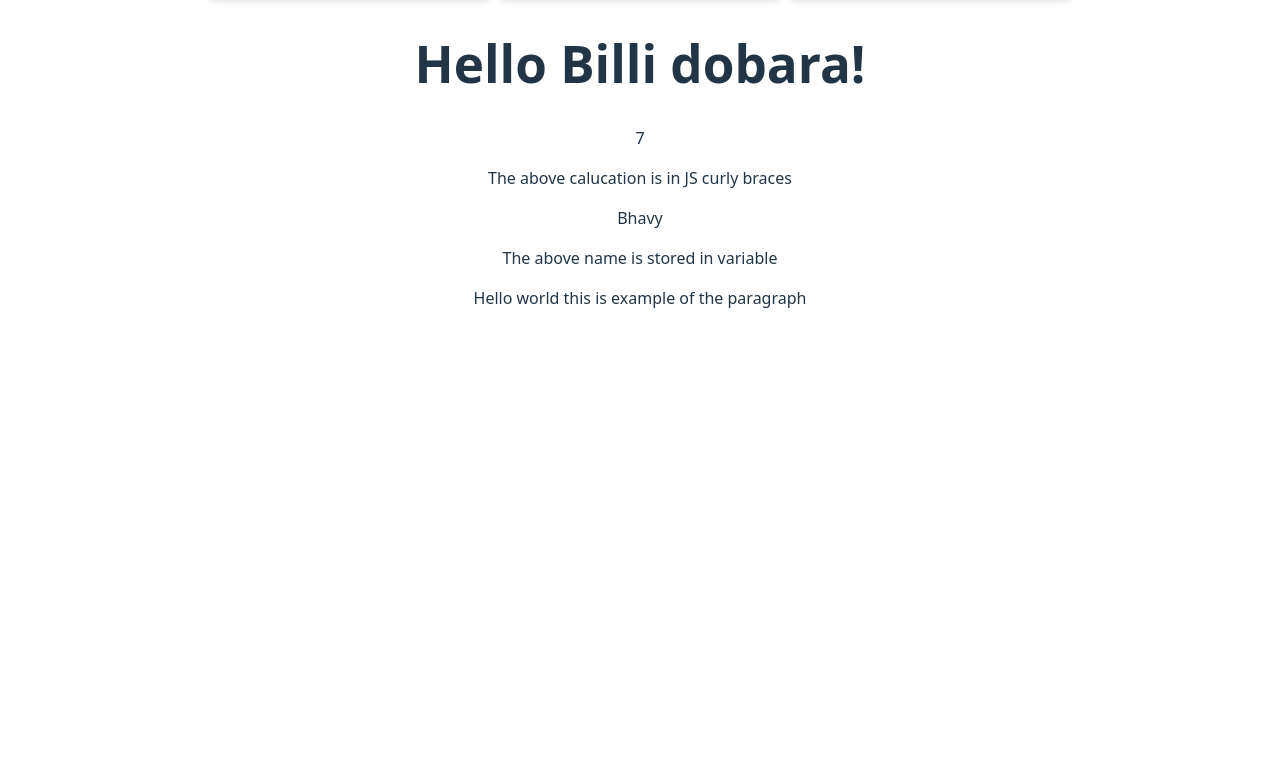
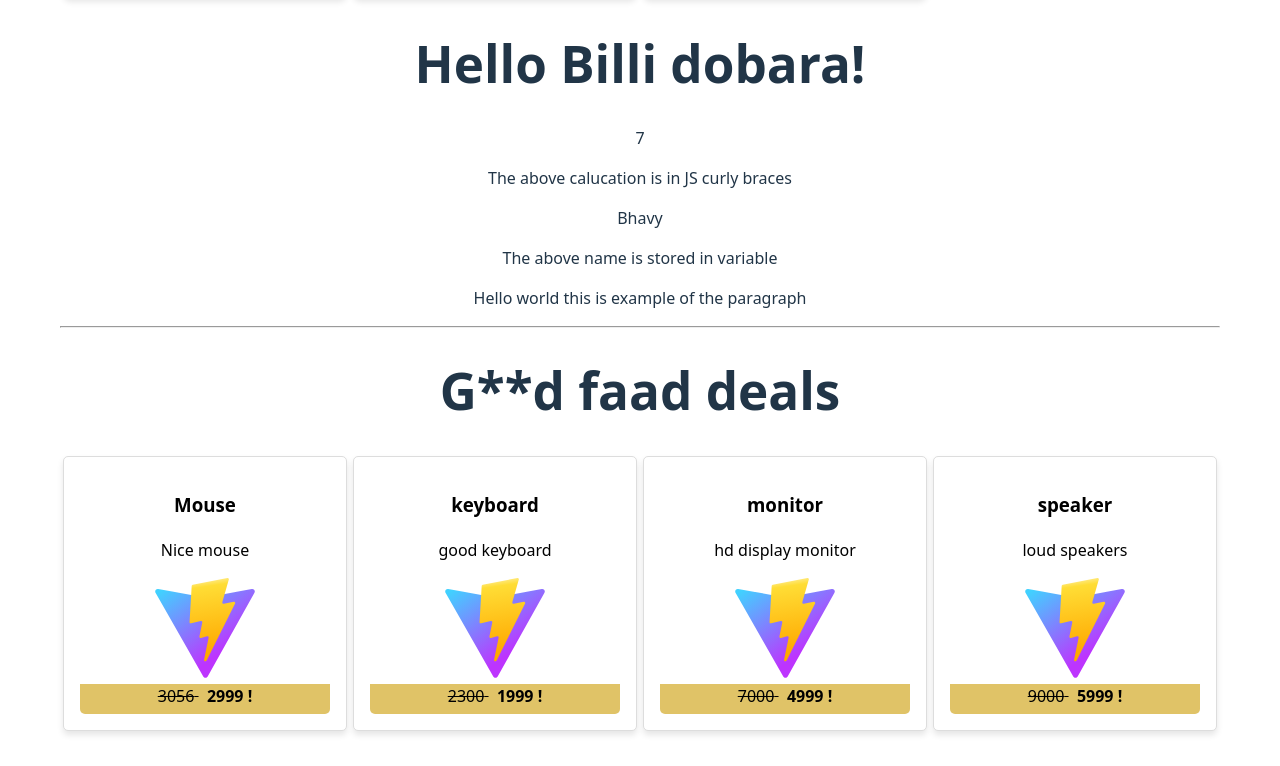
Before and after one commit to bhavy1204/MERN-stack-practice, a React (Vite) app in the folder React/react-practice/: page / in a window 1280 px wide. Shown: the part 679-1445 px from the top of the page. Before the commit the page ends 1037 px from the top, so only its background shows below. Built offline with nearby package versions, Linux system fonts and the light colour scheme.

Commit message:
made products and styling

```diff
--- a/React/react-practice/src/App.jsx
+++ b/React/react-practice/src/App.jsx
@@ -3,6 +3,8 @@ import Title from "./Title.jsx" // for deafult
 import Calc from "./Calculation.jsx"
 import CardList from "./CardList";
 import Greet from "./Greet.jsx";
+
+import ProductTab from "./Producttab.jsx";
 // import {Title} from "./Title.jsx" // for named export
 
 // // 2 componets ko apan vese hi function jese create karte ha
@@ -24,6 +26,7 @@ function App() {
       <Title/>
       <Calc/>
       <p>Hello world this is example of the paragraph</p>
+      <ProductTab/>
     </>
   )
 }
--- /dev/null
+++ b/React/react-practice/src/Product.css
@@ -0,0 +1,20 @@
+.product {
+    background-color: #fff;
+    color: black;
+    border-radius: 5px;
+    text-align: center;
+    border: 1px solid #ddd;
+    padding: 1rem;
+    width: 250px;
+    box-shadow: 0 4px 6px rgba(0, 0, 0, 0.1);
+    margin: 3px;
+}
+
+.product img {
+    height: 100px;
+    width: 100px;
+}
+
+/* .productTab{
+    display: flex;
+} */
--- /dev/null
+++ b/React/react-practice/src/Product.jsx
@@ -0,0 +1,17 @@
+import "./Product.css"
+import Price from "./price";
+
+function Product({heading="Heading" , desc="Description" , img="",idx}){
+    let oldPrice=["3056", "2300","7000","9000"];
+    let newPrice=["2999","1999","4999","5999"];
+    return(
+    <div className="product">
+        <h3>{heading}</h3>
+        <p>{desc}</p>
+        <img src={img} alt="" />
+        <Price oldPrice={oldPrice[idx]} newPrice={newPrice[idx]}/>
+    </div>
+    )
+}
+
+export default Product;
--- /dev/null
+++ b/React/react-practice/src/ProductTab.jsx
@@ -0,0 +1,20 @@
+import Product from "./product";
+import "./App.css"
+
+function ProductTab() {
+    return (
+        <>
+        <hr />
+            <h1>G**d faad deals</h1>
+            <div className="cardList">
+                <Product heading="Mouse" desc="Nice mouse" img="vite.svg" idx={0} />
+                <Product heading="keyboard" desc="good keyboard" img="vite.svg" idx={1} />
+                <Product heading="monitor" desc="hd display monitor" img="vite.svg" idx={2} />
+                <Product heading="speaker" desc="loud speakers" img="vite.svg" idx={3} />
+            </div>
+        </>
+
+    )
+}
+
+export default ProductTab;
--- /dev/null
+++ b/React/react-practice/src/price.jsx
@@ -0,0 +1,20 @@
+export default function Price({ oldPrice = 1, newPrice = 1 }) {
+    let oldStyle= {
+        textDecorationLine: "line-through",
+    }
+    let newStyle= {
+        fontWeight: "bold",
+    }
+    let style = {
+        backgroundColor:"#e0c367",
+        height:"30px",
+        borderBottomLeftRadius:"5px",
+        borderBottomRightRadius:"5px",
+    }
+    return (
+        <div style={style}>
+            <span style={oldStyle}> {oldPrice} </span> &nbsp;
+            <span style={newStyle}> {newPrice} ! </span>
+        </div>
+    )
+}
```
Also changed, not shown: React/react-practice/src/button.jsx (added, +7 -0 lines).
